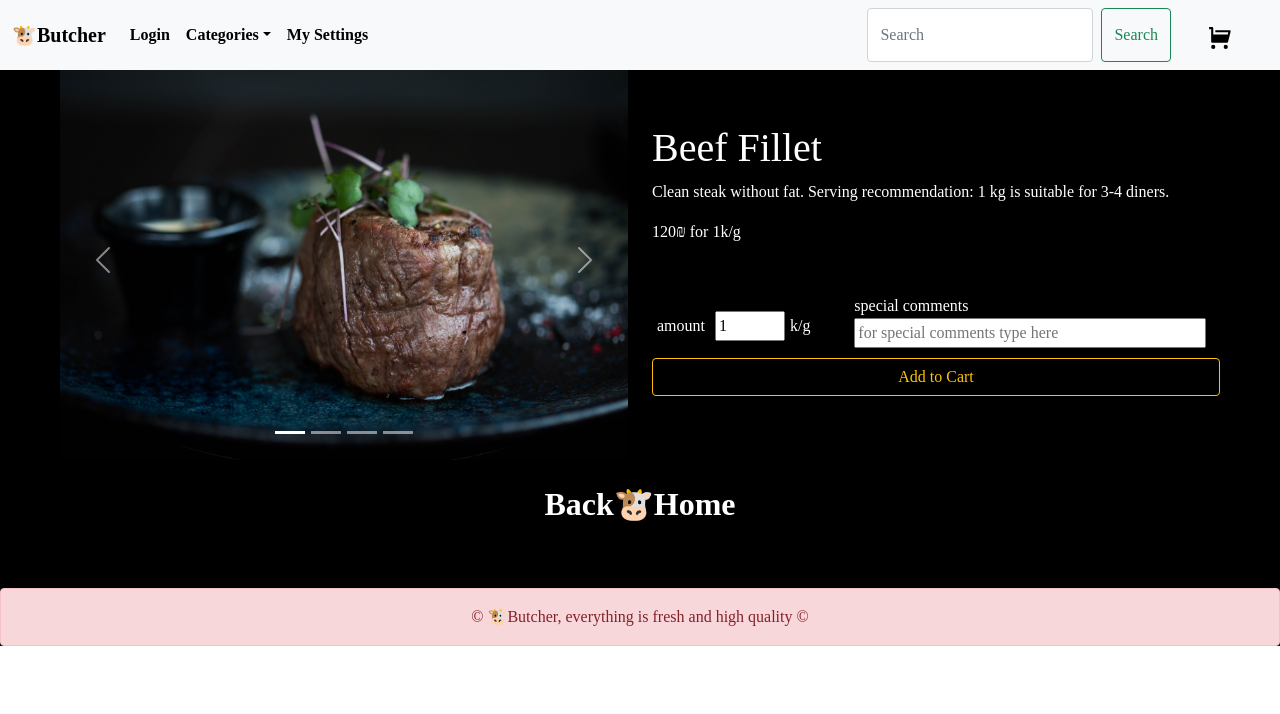
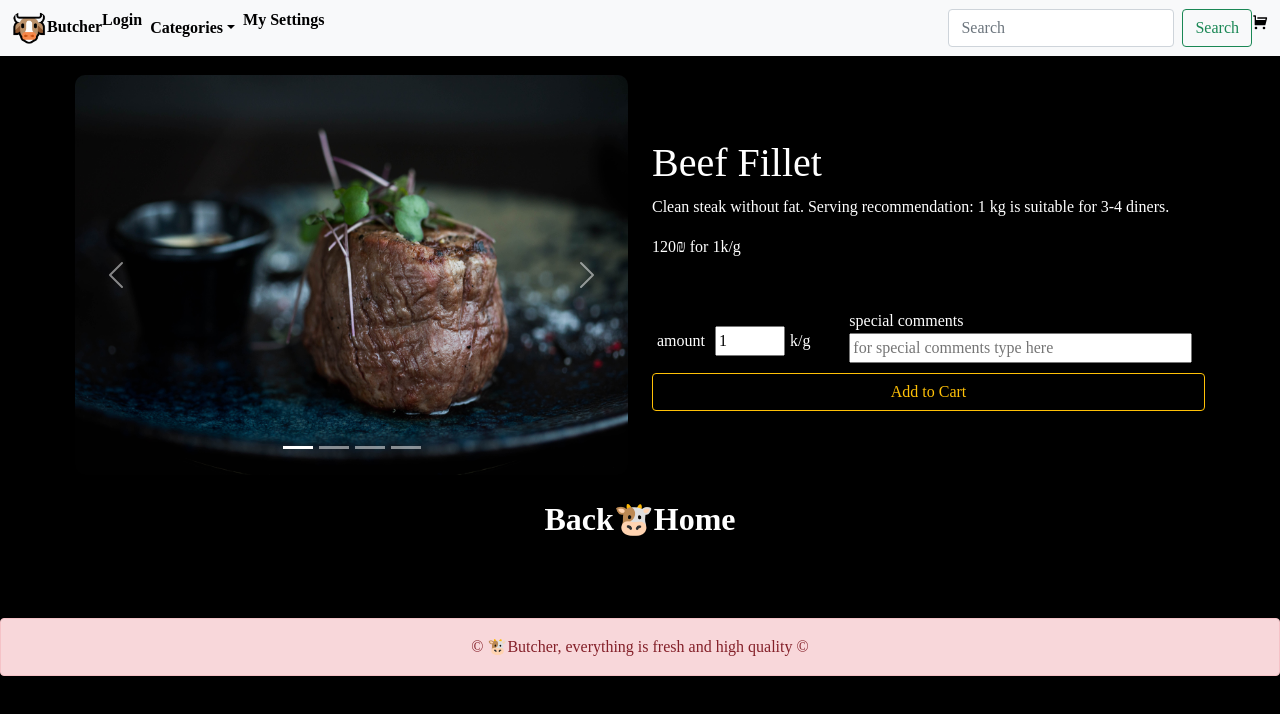
Before and after one commit to yossipoli/Butcher, a React (Create React App) app: page /products/1 in a window 1280 px wide. Shown: the top 714 px of the page. Built offline with nearby package versions, Linux system fonts and the light colour scheme.

Commit message:
change color and nav buttons

```diff
--- a/src/App.css
+++ b/src/App.css
@@ -1,3 +1,8 @@
+
+
+html{
+  background-color: black;
+}
 
 .App {
   font-family: 'cascaia code';
@@ -7,14 +12,14 @@
 }
 
 a{
-  font-family: 'cascaia code', 'Ariel';
+  font-family:  'Ariel';
   text-decoration: none;
   font-weight: bold;
   color: black;
 }
 
 nav a, #categories{
-  font-family: 'roberto';
+  /* font-family: 'roberto'; */
   font-weight: bolder;
   color: black;
 }
@@ -32,7 +37,7 @@ a:hover{
 }
 
 main{
-  margin: 60px;
+  margin: 75px;
 }
 
 footer{
--- a/src/Components/Card.css
+++ b/src/Components/Card.css
@@ -20,10 +20,10 @@
 
 .itemCard{
     font-style: italic;
-    color: rgb(250, 253, 34);
+    color: white;
     margin: 20px;
     border: 1px solid white;
     border-radius: 30px;
     box-shadow: 8px 8px 8px rgb(82, 78, 78);
-    background: linear-gradient(to right bottom , red , black );
+    background: linear-gradient(to right bottom , rgb(77, 76, 76) , black );
 }
--- a/src/Components/Card.js
+++ b/src/Components/Card.js
@@ -6,14 +6,14 @@ import { Link, useParams } from "react-router-dom";
 import { Images } from "./../DAL/api";
 import Spinner from "react-bootstrap/Spinner";
 import { useState } from "react";
+
 function CardComponent(props) {
+
   const [image, setImage] = useState(false);
   async function getImage() {
     setImage(await Images.getImageByProductId(props.id));
   }
   getImage();
-
-
 
   return (
     <Card className="itemCard" style={{ width: "22rem" }}>
--- a/src/DAL/api.js
+++ b/src/DAL/api.js
@@ -31,7 +31,7 @@ class api {
   getObjectById(id) {
     return new Promise((resolve, reject) => {
       setTimeout(() => {
-        resolve(this._data.find(obj=>obj.id === id));
+        resolve(this._data.find(obj=>obj.id === id) || {});
       }, 2000);
     });
   }
--- /dev/null
+++ b/src/Nav.css
@@ -0,0 +1,28 @@
+.nav{
+    justify-content: space-between;
+    display: flex;
+    align-items: center;
+
+}
+
+.navIcon{
+    margin: 0 20px;
+    align-items: center;
+}
+
+.cartIcon{
+    font-size: 2rem;
+}
+
+
+.rightIcons{
+    justify-content: space-around;
+    height: 55px;
+}
+
+.leftIcons{
+    height: 55px;
+    justify-content: space-around;
+
+    margin-left: 0;
+}
--- a/src/Nav.js
+++ b/src/Nav.js
@@ -10,18 +10,23 @@ import { Link } from 'react-router-dom'
 
 function NavBar() {
   return (
-    <Navbar fixed='top' bg="light" expand="lg">
+    <Navbar className="nav" fixed='top' bg="light" expand="lg">
       <Container fluid>
-        <Navbar.Brand > <Link to="/"> 🐮Butcher </Link></Navbar.Brand>
+        {/* <Navbar.Brand >  */}
+          <Link to="/">
+              <img src="/logo.png" style={{width:"35px"}}/>
+              Butcher
+           </Link>
+          {/* </Navbar.Brand> */}
         <Navbar.Toggle aria-controls="navbarScroll" />
         <Navbar.Collapse id="navbarScroll">
           <Nav
             className="me-auto my-2 my-lg-0"
             navbarScroll
           >
-            <Nav.Link>
+            {/* <Nav.Link>  */}
             <Link to="/login">Login</Link>
-            </Nav.Link>
+            {/* </Nav.Link> */}
             {/* <Nav.Link name="register">
               <Link to="/register">Register</Link>
             </Nav.Link> */}
@@ -35,10 +40,9 @@ function NavBar() {
               ALL
               </NavDropdown.Item>
             </NavDropdown>
-            <Nav.Link >
-              {/* TODO  change to settings*/}
+            {/* <Nav.Link > */}
             <Link to="/personal"> My Settings </Link>
-            </Nav.Link>
+            {/* </Nav.Link> */}
           </Nav>
           <Form className="d-flex">
             <Form.Control
@@ -48,9 +52,9 @@ function NavBar() {
               aria-label="Search"
             />
             <Button variant="outline-success">Search</Button>
-            <Nav.Link href="#" id="cartIcon" name="cart" >
+            {/* <Nav.Link href="#" id="cartIcon" name="cart" > */}
                <Link to="/cart"> <RiShoppingCartFill/> </Link>
-            </Nav.Link>
+            {/* </Nav.Link> */}
           </Form>
         </Navbar.Collapse>
       </Container>
--- a/src/ProductsPage.css
+++ b/src/ProductsPage.css
@@ -1,6 +1,26 @@
 .mainTitle{
-    margin-top: 55px;
+    justify-content: center;
+    margin-top: 20px;
     font-family: 'Bombing';
+    background-color: white;
+    border: 3px solid black;
+    color: black;
+    width: max-content;
+    height: auto;
+    padding: 20px;
+    border-radius: 50%;
+}
+
+header{
+    display: flex;
+    justify-content: center;
+    align-items: center;
+    flex-direction: column;
+}
+
+.mainTitle>img{
+    width: 60px;
+    height: 60px;
 }
 
 .subTitle{
--- a/src/ProductsPage.js
+++ b/src/ProductsPage.js
@@ -16,13 +16,17 @@ function ProductsPage() {
 
   return (
     <div>
-      <header>
+      <header >
         <h1 className="mainTitle">
-          🐮Butcher🐮
+          <img src="/logo.png"/>
+          Butcher
         </h1>
+
+
         <h3 className='subTitle'>
           All the rest just killing animals!
         </h3>
+
       </header>
       sort by:
       <div className="mb-3">
--- a/src/item-page/Gallery.css
+++ b/src/item-page/Gallery.css
@@ -1,3 +1,4 @@
+
 /* img{
     width: 100%;
     height: 100%;
--- a/src/item-page/index.css
+++ b/src/item-page/index.css
@@ -10,3 +10,8 @@
     justify-content: center;
     font-size: 2rem;
 }
+
+.notFound{
+    color: white;
+    font-size: 3rem;
+}
--- a/src/item-page/index.js
+++ b/src/item-page/index.js
@@ -4,7 +4,7 @@ import Description from "./description";
 // import FullDescription from './full-description'
 import AddToCartButtons from "../AddToCartButtons";
 import "./index.css";
-import { Link, useParams } from "react-router-dom";
+import { Link, useParams, Redirect } from "react-router-dom";
 import {Products, Images} from "./../DAL/api"
 import {useState , useEffect} from 'react'
 
@@ -14,17 +14,19 @@ function ItemPage() {
   const [product, setProduct] = useState()
   const {product_id} = useParams()
 
-  // useEffect(() => {
+  useEffect(() => {
     async function getData(){
       setImages(await Images.getAllImagesByProductId(parseInt(product_id)))
       setProduct(await Products.getObjectById(parseInt(product_id)))
     }
     getData()
-  // }, [])
+  }, [])
 
+console.log('product: ', product);
   return (
     <div className="page">
       { product ?
+        Object.keys(product).length ?
           <div className="row">
           <div className="col productPictures">
             <Gallery images={images}/>
@@ -34,6 +36,12 @@ function ItemPage() {
             <AddToCartButtons />
           </div>
         </div>
+        : <Link to='/'>
+            <div className="notFound row">
+              You are looking for unknown product <br/>
+              click here to return Home Page
+            </div>
+          </Link>
       : "LOADING..."
       }
       <div className="row backHome">
```
Also changed, not shown: public/logo.png (renamed from public/lofo.png). Lines whose indentation alone changed are shown as unchanged.
